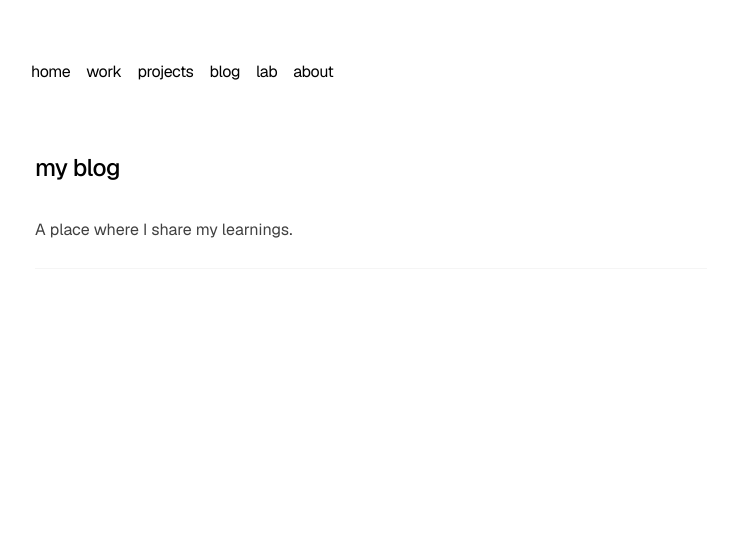
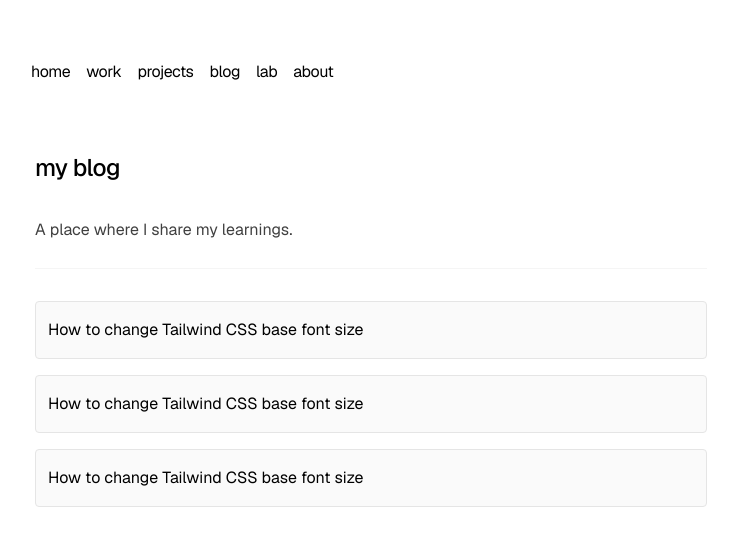
Before and after one commit to sanicodeplayground/portfolio-sanita, a Next.js app: page /blog in a window 1280 px wide. Shown: the top 546 px of the page, without its empty margins (269-1007 px from the left). Built offline with nearby package versions, Linux system fonts and the light colour scheme.

Commit message:
add blog mockup

```diff
--- a/src/app/blog/page.tsx
+++ b/src/app/blog/page.tsx
@@ -1,6 +1,26 @@
+import Link from 'next/link';
+import { FC, AnchorHTMLAttributes } from 'react';
+// import { getBlogPosts } from '../../db/';
+
 export const metadata = {
   title: 'Blog',
   description: 'Read my thoughts on software development, design, and more.',
+};
+
+// Blog
+interface LinkBlogProp {
+  slug: string;
+  name: string;
+}
+const LinkBlog: FC<LinkBlogProp> = ({ slug, name }) => {
+  return (
+    <Link
+      href={`/blog/${slug}`}
+      className="flex w-full items-center justify-between rounded border border-neutral-200 bg-neutral-50 px-3 py-4 dark:border-neutral-700 dark:bg-neutral-800"
+    >
+      {name}
+    </Link>
+  );
 };
 
 export default function BlogPage() {
@@ -11,6 +31,20 @@ export default function BlogPage() {
         <p>A place where I share my learnings.</p>
         <hr className="my-6 border-neutral-100 dark:border-neutral-800" />
       </div>
+      <div className="my-8 flex w-full flex-col space-y-4">
+        <LinkBlog
+          name="How to change Tailwind CSS base font size"
+          slug="change-tailwind-base-font-size"
+        />
+        <LinkBlog
+          name="How to change Tailwind CSS base font size"
+          slug="change-tailwind-base-font-size"
+        />
+        <LinkBlog
+          name="How to change Tailwind CSS base font size"
+          slug="change-tailwind-base-font-size"
+        />
+      </div>
     </section>
   );
 }
```
